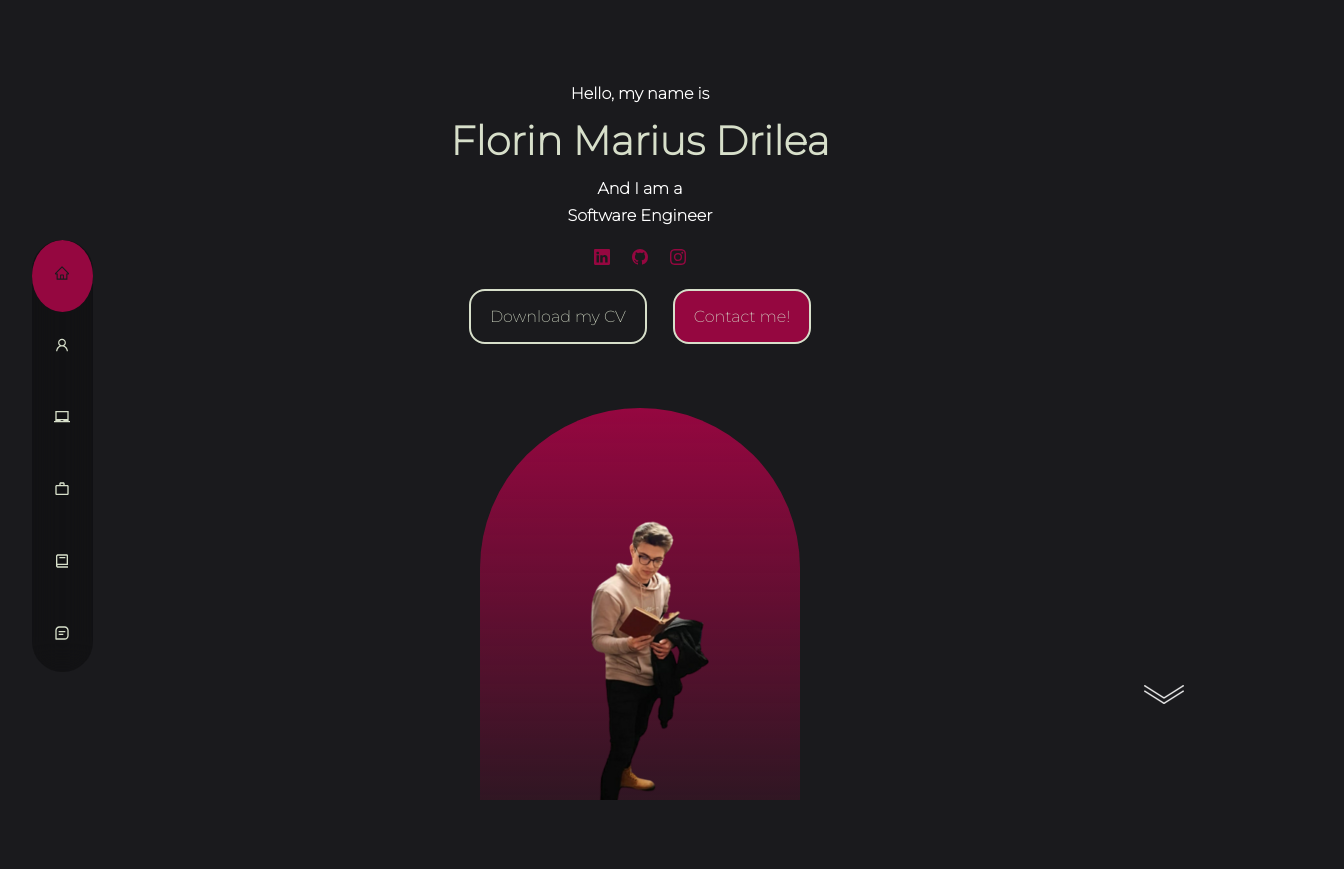
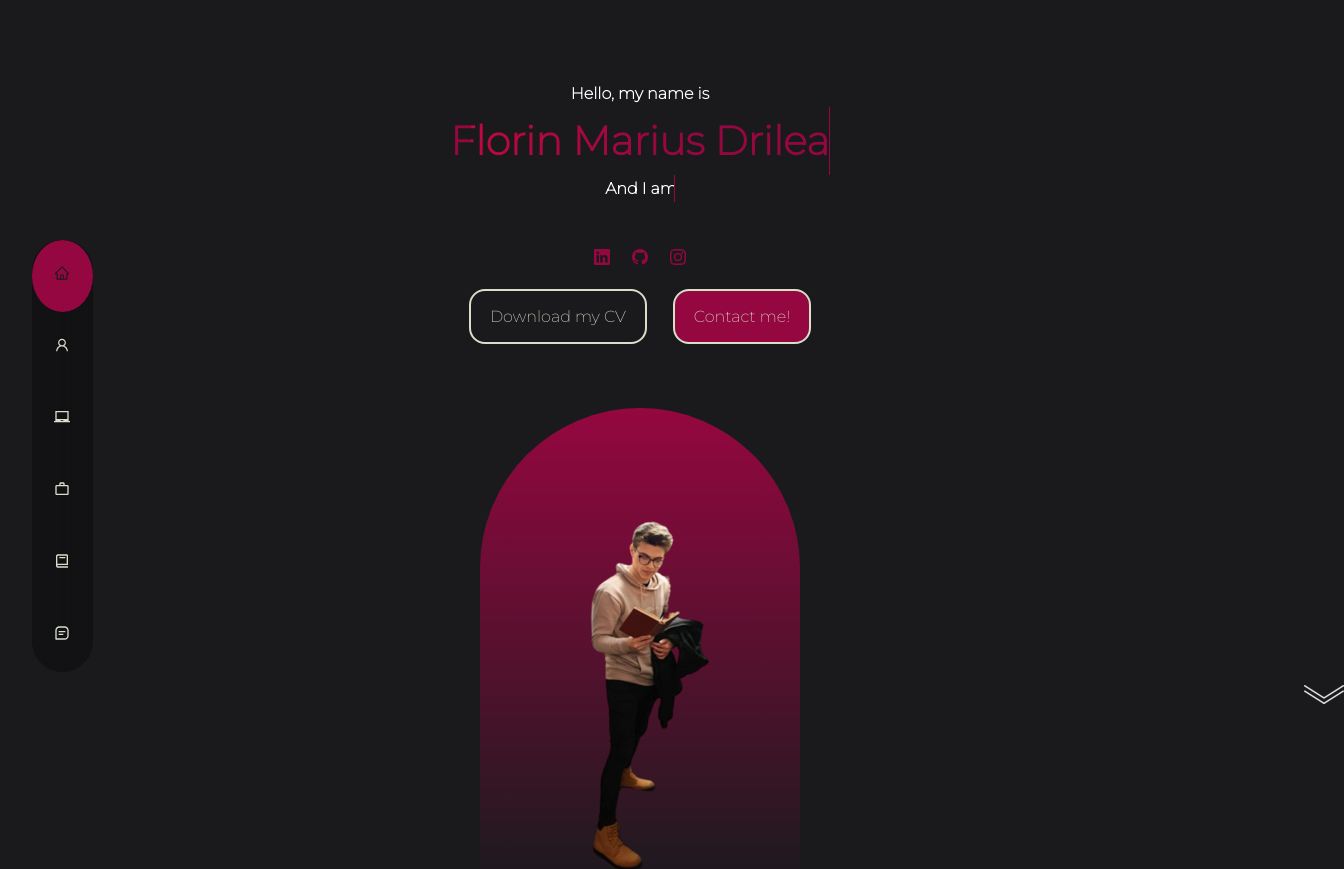
Before and after one commit to FlorinMariusDrilea/FlorinMariusDrilea-portfolio-reactjs, a React (Create React App) app: page / in a window 1280 px wide. Shown: the top 869 px of the page, 1344 px wide, since content can reach past the window. Built offline with nearby package versions, Linux system fonts and the light colour scheme.

Commit message:
Add typing animation

```diff
--- a/src/components/header/Header.jsx
+++ b/src/components/header/Header.jsx
@@ -9,10 +9,10 @@ const Header = () => {
     return (
         <header id="home">
             <div className="container header__container">
-                <h5>Hello, my name is</h5>
-                <h1 className="text-light">Florin Marius Drilea</h1>
-                <h5>And I am a</h5>
-                <h5>Software Engineer</h5>
+                    <h1>Hello, my name is</h1>
+                    <h1>Florin Marius Drilea</h1>
+                    <h1>And I am a</h1>
+                    <h1>Software Engineer</h1>
                 <Socials />
                 <CV />
                 <div className="me">
--- a/src/components/header/header.css
+++ b/src/components/header/header.css
@@ -5,19 +5,110 @@ header {
 }
 
 .header__container {
+    width: 100%;
+    margin-left: auto;
+    margin-right: auto;
     text-align: center;
-    height: 100%;
-    position: relative;
 }
 
-.header__container h1 {
-    font-size: 40px;
-}
-
-.header__container h1:hover {
+.header__container h1:nth-child(2):hover {
     transition: all 1s ease-in-out;
     transform: scale(1.3);
 }
+
+h1 {
+    text-align: center;
+}
+
+.header__container h1:nth-child(1) {
+    margin: 0 auto auto auto;
+    font-size: 16px;
+    white-space: nowrap;
+    overflow: hidden;
+    width: 140px;
+    animation: type 2s steps(40,end) forwards;
+}
+
+.header__container h1:nth-child(2) {
+    opacity: 0;
+    margin: 0 auto auto auto;
+    font-size: 40px;
+    background: linear-gradient(to right, var(--color-primary-variant), var(--color-primary), var(--color-primary));
+    font-weight: 800;
+    white-space: nowrap;
+    width: 380px;
+    -webkit-background-clip: text;
+    -webkit-text-fill-color: transparent;
+    overflow: hidden;
+    animation: shring-animation 3s steps(40,end) 2s forwards, blink 1s step-end infinite;;
+}
+
+.header__container h1:nth-child(3) {
+    opacity: 0;
+    margin: 0 auto auto auto;
+    font-size: 16px;
+    white-space: nowrap;
+    overflow: hidden;
+    width: 90px;
+    animation: type 2s steps(40,end) 5s forwards;
+}
+
+.header__container h1:nth-child(4) {
+    opacity: 0;
+    margin: 0 auto auto auto;
+    font-size: 16px;
+    white-space: nowrap;
+    overflow: hidden;
+    width: 150px;
+    animation: type 3s steps(40,end) 7s forwards;
+}
+
+@keyframes shring-animation {
+    0% {
+        background-position: 0 0;
+        opacity: 0;
+        width: 0;
+    }
+    1% {
+        background-position: 0 0;
+        opacity: 1;
+        border-right: 1px solid var(--color-primary);
+    }
+    50% {
+        background-position: 150px 0;
+        opacity: 1;
+        border-right: 1px solid var(--color-primary);
+    }
+    100% {
+        background-position: 400px 0;
+        opacity: 1;
+        border-right: 1px solid var(--color-primary);
+    }
+  }
+
+  @keyframes type {
+    0% {
+        width: 0;
+    }
+    1%, 99%{
+        opacity: 1;
+        border-right: 1px solid var(--color-primary);
+    }
+    100%{
+        opacity: 1;
+        border-right: none;
+    }
+  }
+
+  @keyframes blink {
+    from,
+    to {
+      border-color: transparent
+    }
+    50% {
+      border-color: var(--color-primary);
+    }
+  }
 
 /* ======= CV =========== */
 
```
